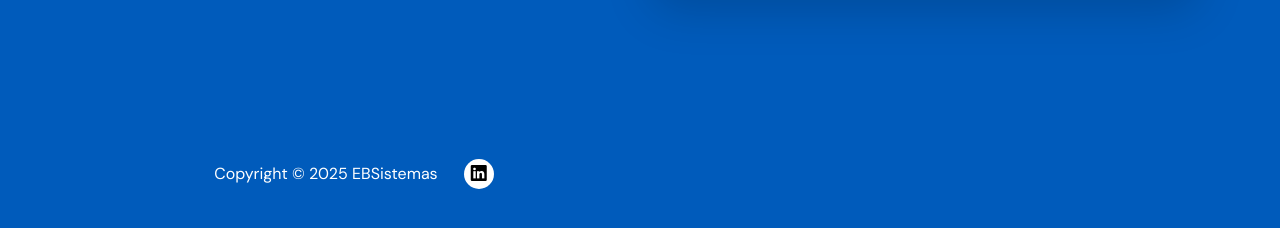
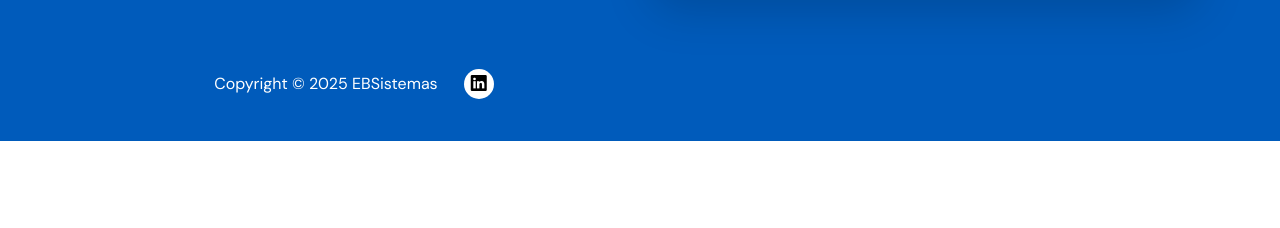
Before and after one commit to EBSistemas/Website, a plain HTML site: page index.html in a window 1280 px wide. Shown: the part 3364-3592 px from the top of the page. After the commit the page ends 3505 px from the top, so only its background shows below. Drawn offline with Linux system fonts and the light colour scheme.

Commit message:
Update tooplate-waso-strategy.css

```diff
--- a/css/tooplate-waso-strategy.css
+++ b/css/tooplate-waso-strategy.css
@@ -666,7 +666,7 @@ strong {
 -----------------------------------------*/
 .contact-container-wrap {
   background-color: var(--primary-color);
-  padding-bottom: 120px;
+  padding-bottom: 30px;
 }
 
 .contact-form {
```
